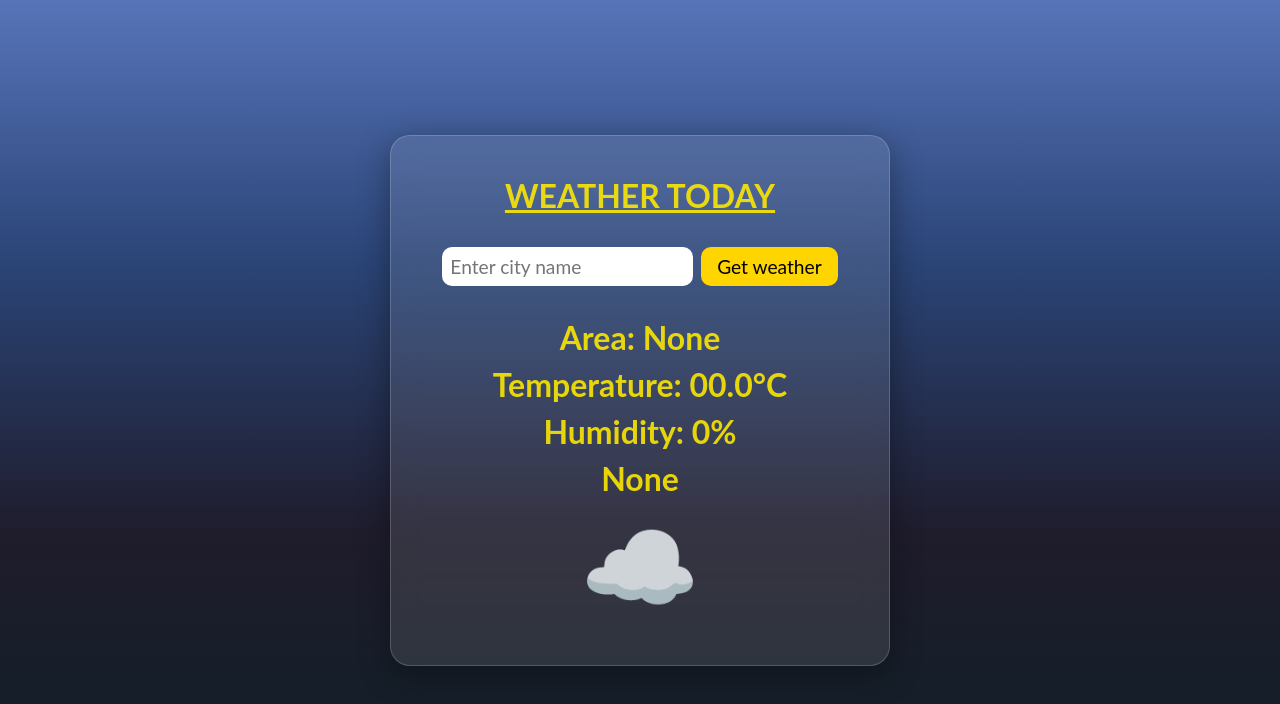
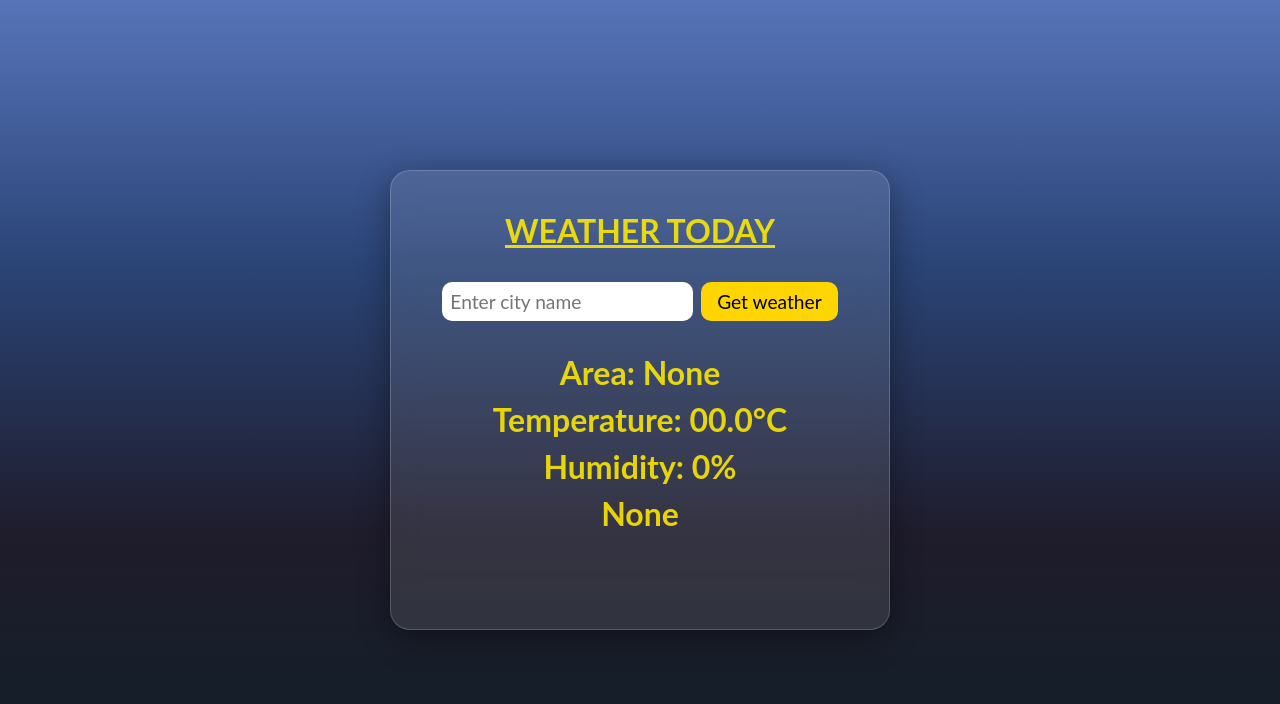
Before and after one commit to Namitkumarkrrish/Weather-page, a plain HTML site: page index.html in a window 1280 px wide. Drawn offline with Linux system fonts and the light colour scheme.

Commit message:
Update index.html

```diff
--- a/index.html
+++ b/index.html
@@ -19,7 +19,7 @@
             <h2 class="temperature">Temperature: 00.0°C</h2>
             <h2 class="humidity">Humidity: 0%</h2>
             <h2 class="description">None</h2>
-            <div class="weatherEmoji">☁️</div>
+            <div class="weatherEmoji"></div>
         </div>
 
     </div>
```
